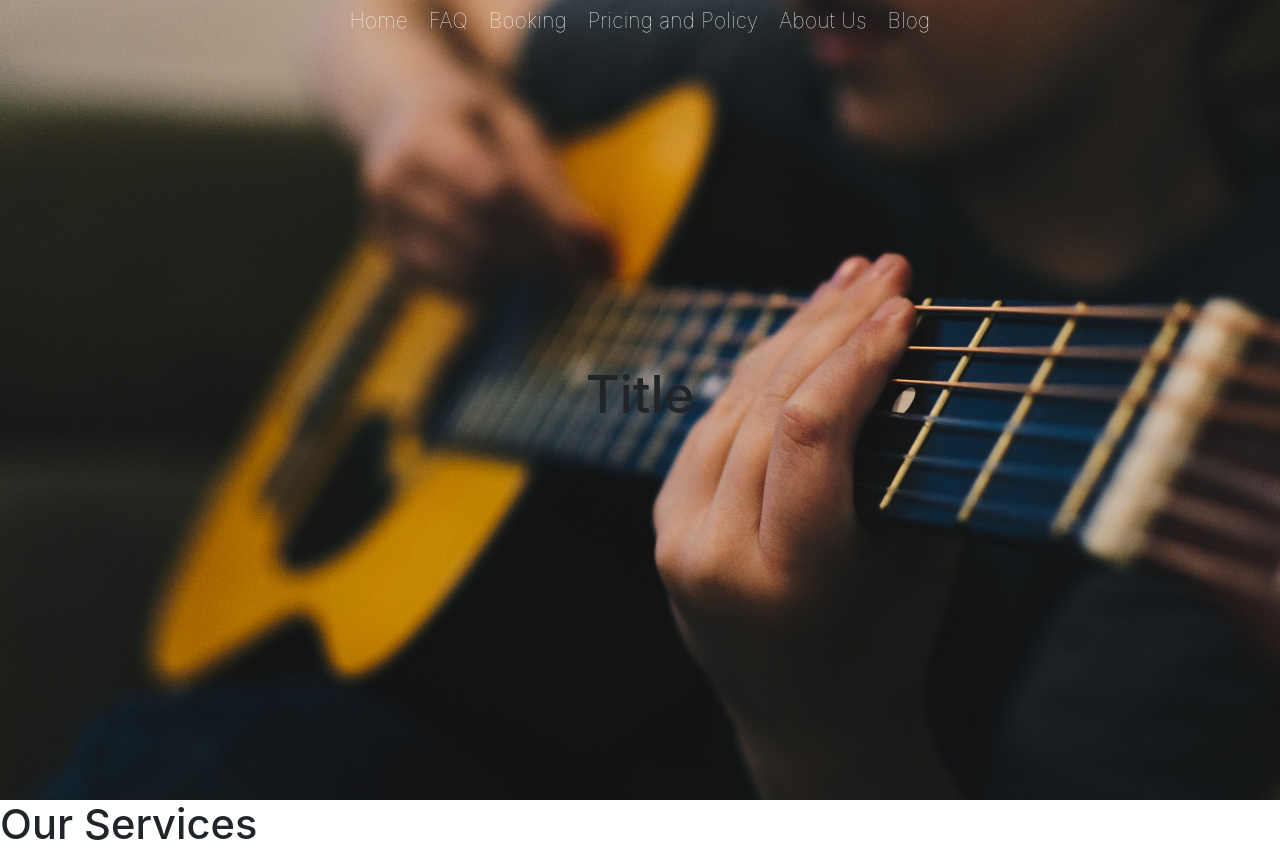
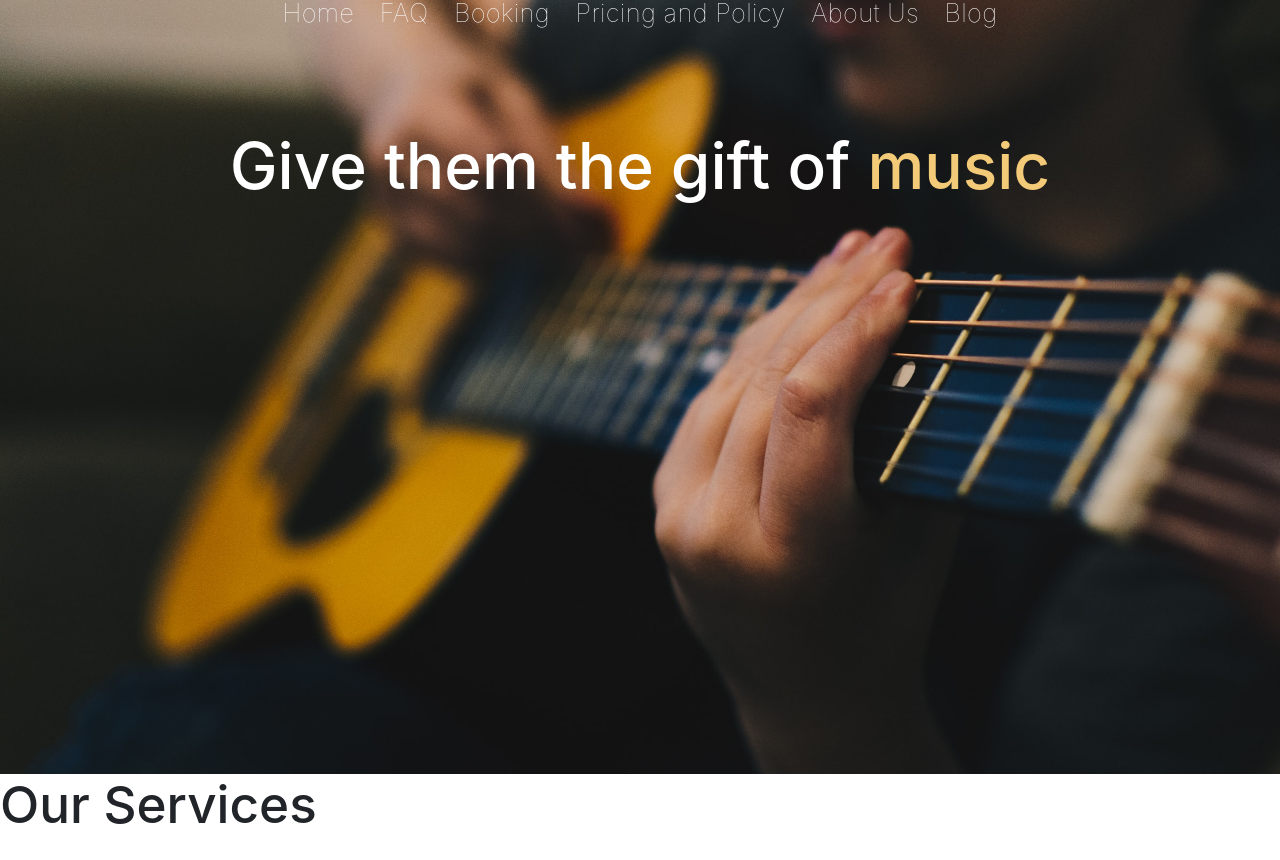
Before and after one commit to manuelreneduran/guitar4kids, a Gatsby site: page / in a window 1280 px wide. Built offline with nearby package versions, Linux system fonts and the light colour scheme; Gatsby itself is replaced by a stand-in of ours.

Commit message:
more hero styling

```diff
--- a/src/components/NavBar.js
+++ b/src/components/NavBar.js
@@ -7,6 +7,7 @@
       className="navigation justify-content-end"
       collapseOnSelect
       expand="sm"
+      variant="dark"
     >
       <Navbar.Toggle aria-controls="responsive-navbar-nav" />
       <Navbar.Collapse id="responsive-navbar-nav">
--- /dev/null
+++ b/src/components/StyledSpan.js
@@ -0,0 +1,7 @@
+import React from "react"
+
+const StyledSpan = ({ children }) => {
+  return <span className="styled__span">{children}</span>
+}
+
+export default StyledSpan
--- a/src/pages/index.js
+++ b/src/pages/index.js
@@ -3,13 +3,25 @@
 import Hero from "../components/Hero"
 import Layout from "../components/layout"
 import SEO from "../components/seo"
+import StyledSpan from "../components/StyledSpan"
 import Services from "../sections/home/Services"
+import Container from "react-bootstrap/Container"
+import Row from "react-bootstrap/Row"
+import Col from "react-bootstrap/Col"
 
 export default ({ data }) => (
   <Layout home={true}>
     <SEO title="Home" description="This is a description" />
     <Hero home={true} img={data.defaultBcg.childImageSharp.fluid}>
-      <h1>Title</h1>
+      <Container fluid>
+        <Row>
+          <Col className="text-center">
+            <h1>
+              Give them the gift of <StyledSpan>music</StyledSpan>
+            </h1>
+          </Col>
+        </Row>
+      </Container>
     </Hero>
     <Services />
   </Layout>
--- a/src/scss/abstracts/_mixins.scss
+++ b/src/scss/abstracts/_mixins.scss
@@ -33,7 +33,7 @@
 */
 @mixin respond($breakpoint) {
   @if $breakpoint == phone {
-    @media only screen and (min-width: 36em) {
+    @media only screen and (min-width: 20em) {
       @content;
     } //425
   }
@@ -41,6 +41,11 @@
     @media only screen and (min-width: 48em) {
       @content;
     } //768px
+  }
+  @if $breakpoint == laptop {
+    @media only screen and (min-width: 64em) {
+      @content;
+    } //1024
   }
   @if $breakpoint == tab-land {
     @media only screen and (min-width: 75em) {
@@ -52,4 +57,9 @@
       @content;
     } //1440
   }
+  @if $breakpoint == huge-desktop {
+    @media only screen and (min-width: 91em) {
+      @content;
+    } // 1441+
+  }
 }
--- a/src/scss/abstracts/_variables.scss
+++ b/src/scss/abstracts/_variables.scss
@@ -15,33 +15,17 @@
 );
 
 // COLORS
-$color-primary: #55c57a;
-$color-primary-light: #7ed56f;
-$color-primary-dark: #28b485;
+$color-primary: #f3ca78;
 
-$color-secondary-light: #ffb900;
-$color-secondary-dark: #ff7730;
+$color-secondary: #c82f07;
 
-$color-tertiary-light: #2998ff;
-$color-tertiary-dark: #5643fa;
+$color-grey-light-1: #f2f3f3;
+$color-grey-light-2: #e5e5e5;
+$color-grey-light-3: #ededed;
 
-$color-grey-light-1: #f7f7f7;
-$color-grey-light-2: #eee;
-
-$color-grey-dark: #777;
-$color-grey-dark-2: #999;
-$color-grey-dark-3: #333;
+$color-grey-dark: #c4c4c4;
 
 $color-white: #fff;
 $color-black: #000;
 
-// FONT
-$default-font-size: 1.6rem;
-
-// GRID
-// $grid-width: 114rem;
-// $gutter-vertical: 8rem;
-// $gutter-vertical-small: 6rem;
-// $gutter-horizontal: 6rem;
-
 @import "../../../node_modules/bootstrap/scss/bootstrap";
--- a/src/scss/base/_base.scss
+++ b/src/scss/base/_base.scss
@@ -7,38 +7,68 @@
 }
 
 html {
-  // This defines what 1rem is
-  // font-size: 87.5%;
-  //1 rem = 10px; 10px/16px = 62.5%
-  //1 rem = 14px: 14/16 = 87.5%
   @include respond(phone) {
-    // width < 1200?
+    // width > 425?
     font-size: 1rem; //1 rem = 9px, 9/16 = 50%
   }
   @include respond(tab-port) {
-    // width < 900?
-    font-size: 1.15rem; //1 rem = 8px, 8/16 = 50%
+    // width > 768?
+    font-size: 1rem; //1 rem = 8px, 8/16 = 50%
+  }
+
+  @include respond(laptop) {
+    // width > 1024
+    font-size: 1.35rem;
   }
 
   @include respond(tab-land) {
-    // width < 1200?
-    font-size: 1.3rem; //1 rem = 9px, 9/16 = 50%
+    // width > 1200
+    font-size: 1.6rem; //1 rem = 9px, 9/16 = 50%
   }
 
   @include respond(big-desktop) {
-    font-size: 1.3rem; //1rem = 12, 12/16
+    font-size: 1.6rem; //1rem = 12, 12/16
+  }
+  @include respond(huge-desktop) {
+    font-size: 3rem;
   }
 }
 
 body {
-  box-sizing: border-box;
-
   @include respond(tab-port) {
     padding: 0;
   }
 }
 
-::selection {
-  background-color: $color-primary;
-  color: $color-white;
+h1 {
+  @include respond(phone) {
+    // width > 425?
+    font-size: 3rem; //1 rem = 9px, 9/16 = 50%
+  }
+  @include respond(tab-port) {
+    // width > 768?
+    font-size: 3.5rem; //1 rem = 8px, 8/16 = 50%
+  }
+  @include respond(laptop) {
+    // width > 1024
+    font-size: 3.5rem;
+  }
+  @include respond(tab-land) {
+    // width > 1200
+    font-size: 4.5rem; //1 rem = 9px, 9/16 = 50%
+  }
+
+  @include respond(big-desktop) {
+    font-size: 4.5rem; //1rem = 12, 12/16
+  }
+  @include respond(huge-desktop) {
+    font-size: 4rem;
+  }
 }
+
+h2 {
+}
+
+h3 {
+  font-size: 2.25rem;
+}
--- a/src/scss/base/_typography.scss
+++ b/src/scss/base/_typography.scss
@@ -3,5 +3,9 @@
   font-weight: 400;
   /*font-size: 16px;*/
   line-height: 1.7;
-  color: $color-grey-dark;
+  color: $color-black;
 }
+
+.hero {
+  color: $color-white;
+}
--- a/src/scss/components/_hero.scss
+++ b/src/scss/components/_hero.scss
@@ -4,9 +4,14 @@
   opacity: 1 !important;
   display: flex;
   justify-content: center;
-  align-items: center;
+  align-items: flex-start;
+  padding-top: 6rem;
   margin-top: -2em;
-
+  background: linear-gradient(
+    121.26deg,
+    rgba(0, 0, 0, 0.7) 0.57%,
+    rgba(242, 243, 243, 0.3) 100%
+  );
   &__home {
     min-height: calc(100vh);
   }
--- /dev/null
+++ b/src/scss/components/_styledspan.scss
@@ -0,0 +1,3 @@
+.styled__span {
+  color: $color-primary;
+}
--- a/src/scss/layout/_navigation.scss
+++ b/src/scss/layout/_navigation.scss
@@ -1,6 +1,6 @@
 .navigation {
   z-index: 1;
-  height: 2em;
+  height: 1em;
   &__link {
     font-style: normal;
     font-weight: 100;
@@ -12,4 +12,7 @@
     flex-direction: row;
     justify-content: flex-end;
   }
+  .navbar-toggler-icon {
+    color: white;
+  }
 }
--- a/src/scss/main.scss
+++ b/src/scss/main.scss
@@ -11,6 +11,7 @@
 
 // @import components
 @import "components/hero";
+@import "components/styledspan";
 
 // @import layout
 @import "layout/navigation";
```
